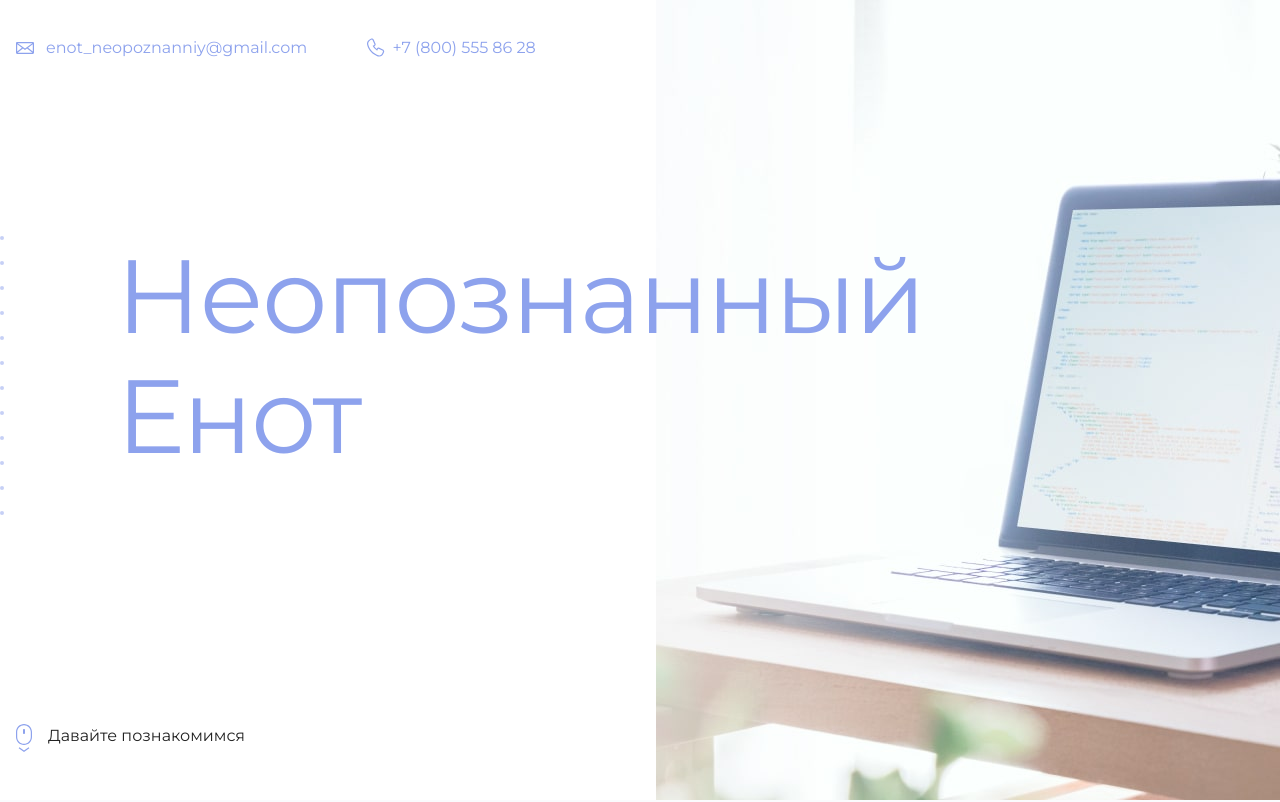
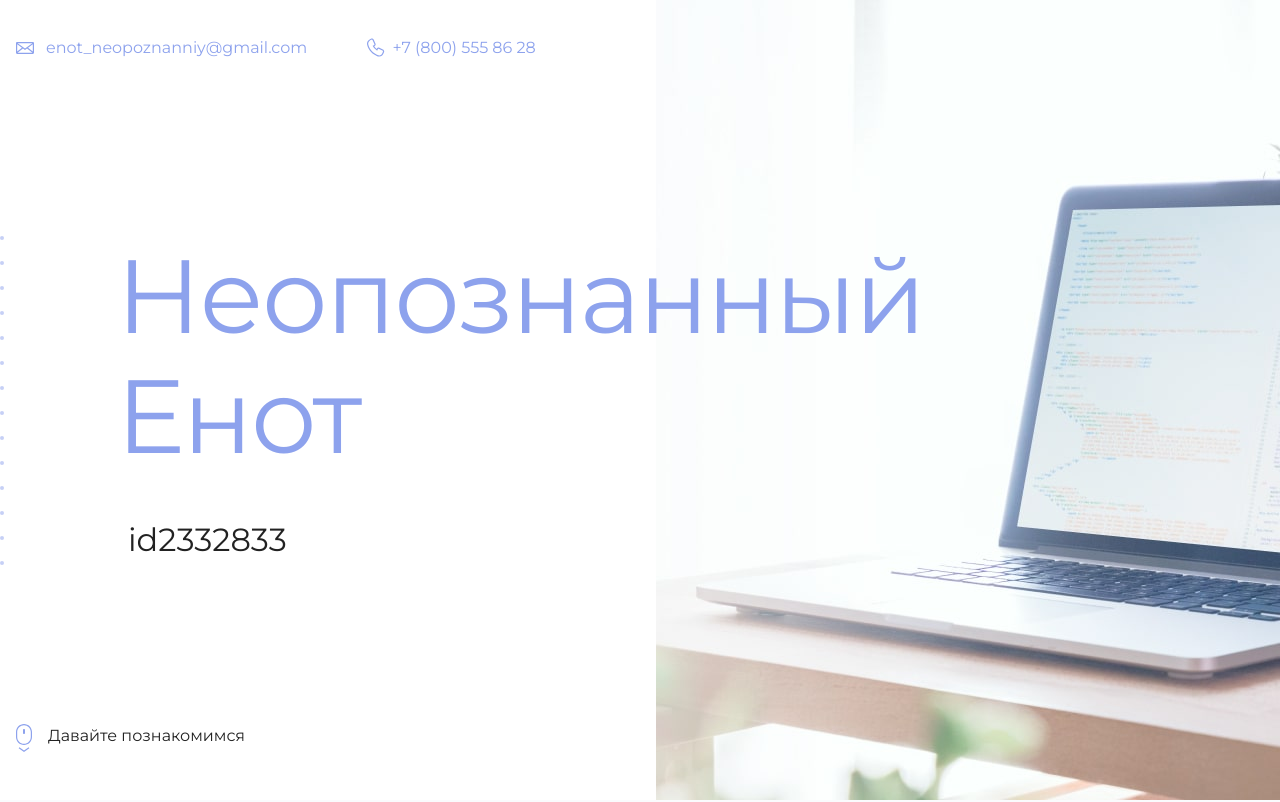
Before and after one commit to EvaFridman/my-site, a plain HTML site: page index.html in a window 1280 px wide. Shown: the top 802 px of the page. Drawn offline with Linux system fonts and the light colour scheme.

Commit message:
Update index.html
Added my html.academy id

```diff
--- a/index.html
+++ b/index.html
@@ -19,7 +19,7 @@
       <section class="hero-image">
         <div class="container">
           <h1 class="heading">Неопознанный Енот</h1>
-          <p><!-- Тут ваш id на сайте Академии --></p>
+          <p>id2332833</p>
         </div>
       </section>
 
```
